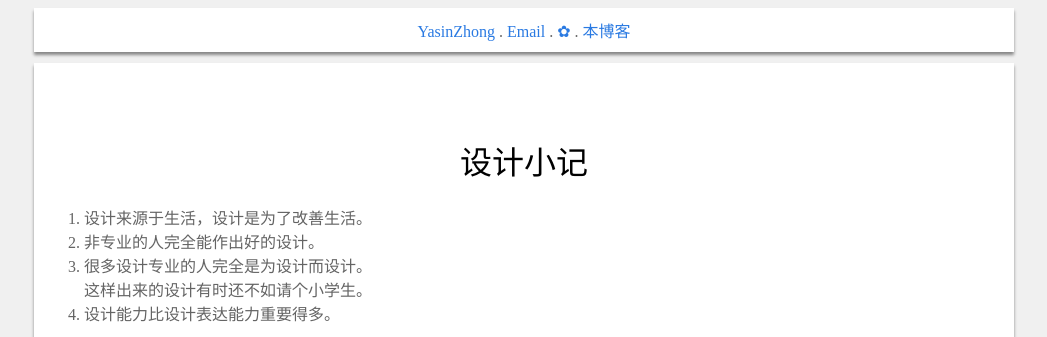
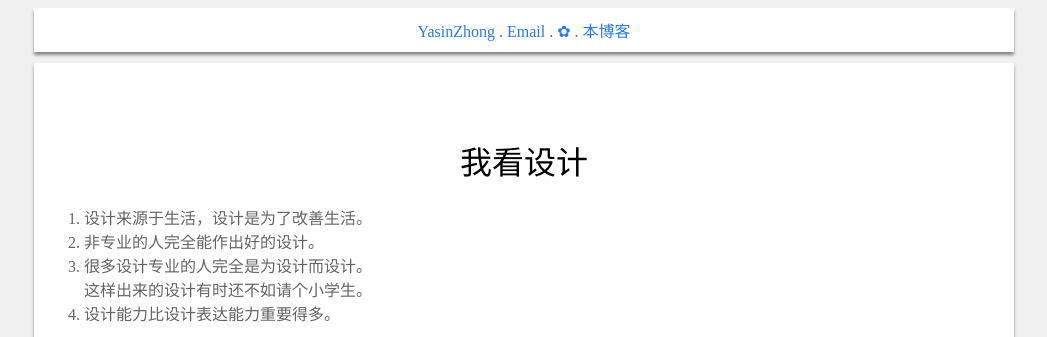
Before and after one commit to YasinZhong/yasinzhong.github.io, a Jekyll site: the page built from _posts/2018-4-14-Designing.html, in a window 1280 px wide. Shown: the top 337 px of the page, without its empty margins (116-1163 px from the left). Built offline with Jekyll 4.4.1, drawn with Linux system fonts in a browser that asks for light colours; comment, search, counter and statistics services are not loaded.

Commit message:
2018/05/07

```diff
--- a/_posts/2018-4-14-Designing.html
+++ b/_posts/2018-4-14-Designing.html
@@ -1,6 +1,6 @@
 ---
 layout: default
-title: 设计小记
+title: 我看设计
 ---
 
 
```
